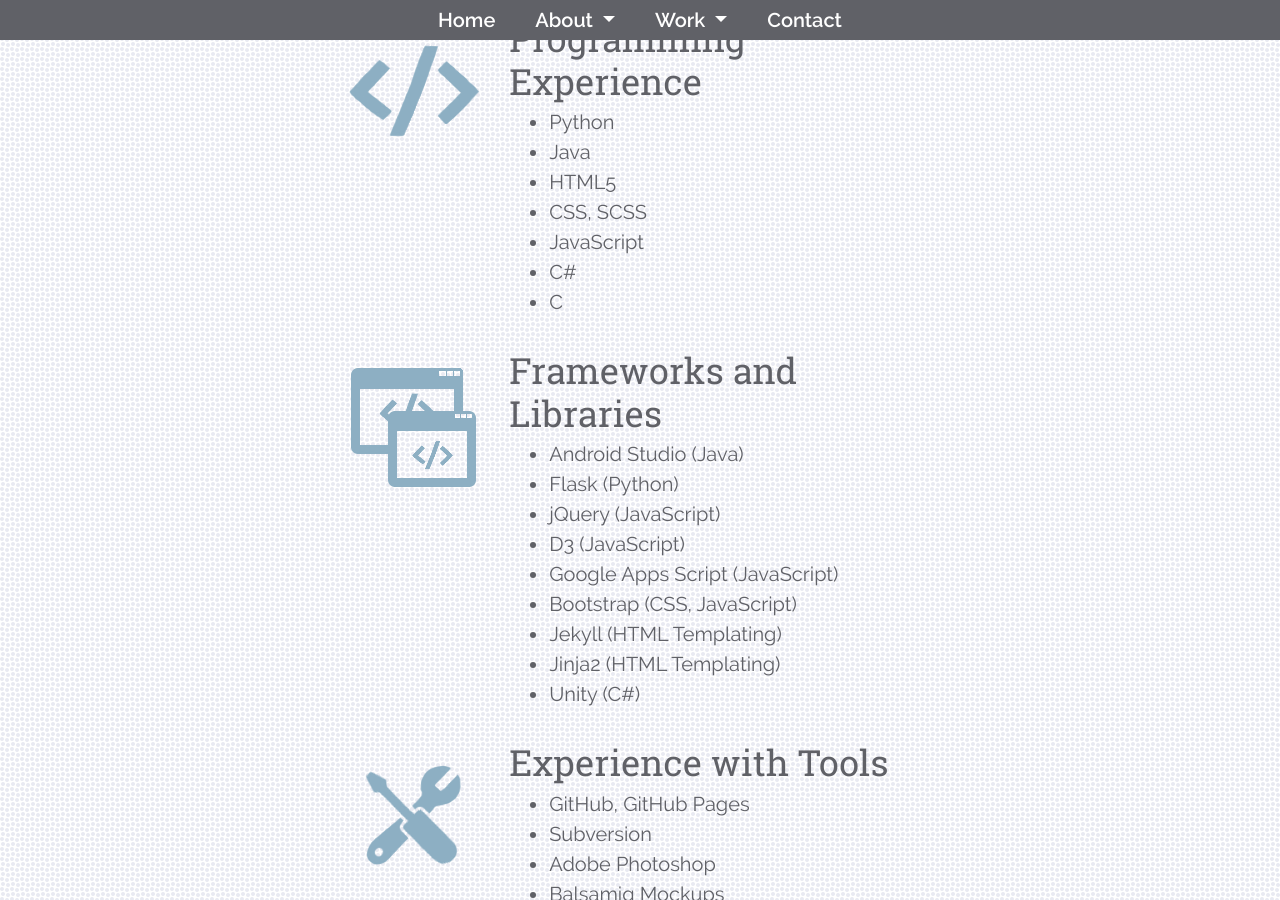
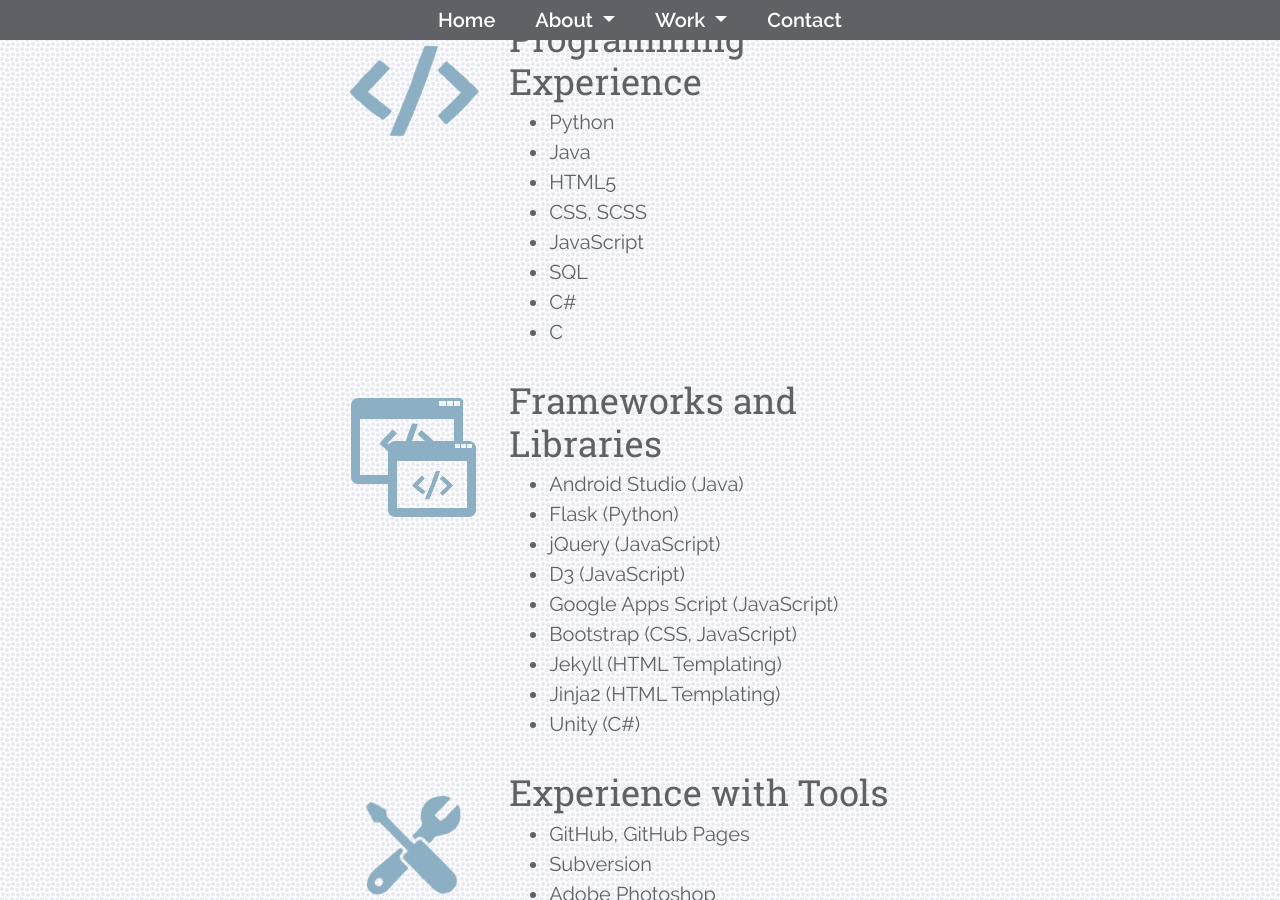
Before and after one commit to mlee-chanyoung/mlee-chanyoung.github.io, a Jekyll site: the page built from pages/about.html, in a window 1280 px wide and 900 px high, scrolled down 1033 px. Built offline with Jekyll 4.4.1, drawn with Linux system fonts in a browser that asks for light colours; nearby versions of some CDN libraries.

Commit message:
Update skills list

```diff
--- a/_data/aboutme.yaml
+++ b/_data/aboutme.yaml
@@ -36,6 +36,7 @@
               - HTML5
               - CSS, SCSS
               - JavaScript
+              - SQL
               - C#
               - C
         - title: Frameworks and Libraries
```
